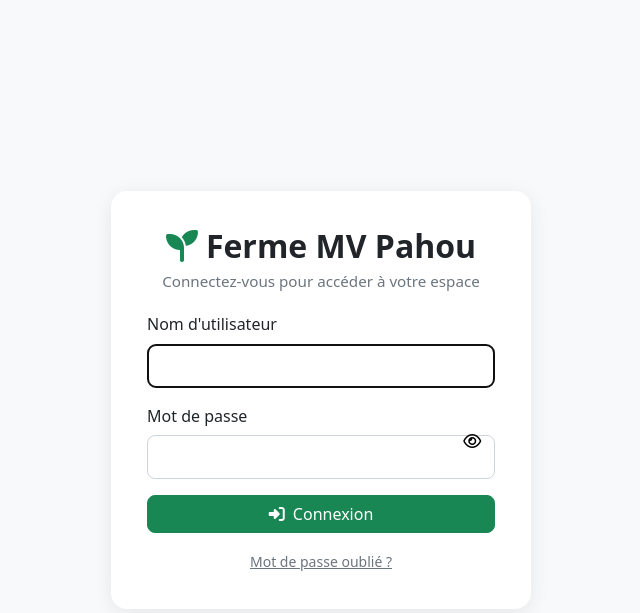
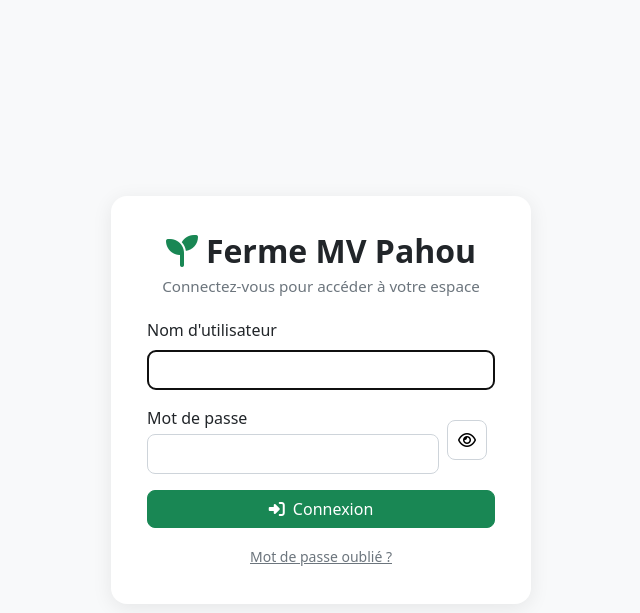
Before and after one commit to PAHOU-FARM/FERME-PAHOU, a Django app: page /accounts/login/ in a window 1280 px wide. Shown: the top 613 px of the page, without its empty margins (319-959 px from the left). Run offline with Django 5.2, Linux system fonts and the light colour scheme.

Commit message:
"Initial commit"

```diff
--- a/accounts/templates/accounts/login.html
+++ b/accounts/templates/accounts/login.html
@@ -12,41 +12,82 @@
   <link href="https://cdnjs.cloudflare.com/ajax/libs/font-awesome/6.5.0/css/all.min.css" rel="stylesheet" />
 
   <style>
-    body{
-      background:#f8f9fa;min-height:100vh;margin:0;
-      display:flex;align-items:center;justify-content:center;padding:16px;
+    body {
+      background: #f8f9fa;
+      display: flex;
+      align-items: center;
+      justify-content: center;
+      min-height: 100vh;
+      margin: 0;
+      padding: 16px;
     }
-    .login-card{
-      background:#fff;border-radius:1rem;box-shadow:0 4px 20px rgba(0,0,0,.08);
-      width:100%;max-width:420px;padding:2.25rem;
+    .login-card {
+      background: #fff;
+      border-radius: 1rem;
+      box-shadow: 0 4px 20px rgba(0,0,0,.08);
+      padding: 2.25rem;
+      width: 100%;
+      max-width: 420px;
     }
-    .login-card h2{ text-align:center;font-weight:600;margin-bottom:.25rem; }
-    .brand-sub{ text-align:center;color:#6c757d;margin-bottom:1.25rem;font-size:.95rem; }
-
-    /* Même dimension pour les 2 champs */
-    .field { margin-bottom: 1rem; }
-    .field label { display:block;margin-bottom:.45rem;font-weight:500; }
-    input[name="username"],
-    input[name="password"]{
-      display:block;width:100%;
-      height:44px; /* hauteur fixe commune */
-      padding:.6rem .75rem;
-      border:1px solid #ced4da;border-radius:.5rem;
-      font-size:1rem;background-color:#fff;
+    .login-card h2 {
+      text-align: center;
+      font-weight: 600;
+      margin-bottom: .25rem;
+    }
+    .brand-sub {
+      text-align: center;
+      color: #6c757d;
+      margin-bottom: 1.25rem;
+      font-size: .95rem;
     }
 
-    /* Conteneur du mot de passe + bouton œil parfaitement centré à DROITE */
-    .pw-wrap{ position:relative; }
-    .pw-wrap .toggle{
-      position:absolute; top:0; bottom:0; right:.55rem; /* centre vertical via top+bottom */
-      display:flex; align-items:center; justify-content:center;
-      border:0; background:transparent; padding:0; cursor:pointer; line-height:1;
-      width:28px; /* zone cliquable confortable */
+    /* Inputs alignés et mêmes dimensions */
+    .login-card input[type="text"],
+    .login-card input[type="password"] {
+      display: block;
+      width: 100%;
+      border: 1px solid #ced4da;
+      border-radius: .5rem;
+      padding: .6rem .75rem;
+      height: 40px;            /* hauteur uniforme */
+      line-height: 1.25rem;
     }
-    /* espace à droite pour l’icône */
-    .pw-wrap input[name="password"]{ padding-right:2.4rem; }
 
-    .btn { border-radius:.5rem; }
+    .btn { border-radius: .5rem; }
+
+    /* Bouton œil à l’extérieur du champ, centré verticalement */
+    .pwd-wrap {
+      position: relative;
+      /* marge droite pour respirer si besoin (facultatif) */
+      margin-right: 56px; /* espace visuel entre l'input et le bouton externe sur petits écrans */
+    }
+    .toggle-pwd-btn {
+      position: absolute;
+      top: 50%;
+      left: calc(100% + 8px);   /* 8px en dehors du bord droit du champ */
+      transform: translateY(-50%);
+      width: 40px;
+      height: 40px;
+      border: 1px solid #ced4da;
+      border-radius: .5rem;
+      background: #fff;
+      display: inline-flex;
+      align-items: center;
+      justify-content: center;
+      padding: 0;
+    }
+
+    /* Sur très petits écrans, évite le chevauchement (optionnel) */
+    @media (max-width: 380px) {
+      .toggle-pwd-btn {
+        left: auto;
+        right: 0;
+        position: static;
+        margin-top: 8px;
+        margin-left: 0;
+      }
+      .pwd-wrap { margin-right: 0; }
+    }
   </style>
 </head>
 
@@ -70,19 +111,19 @@
       {% if next %}<input type="hidden" name="next" value="{{ next }}">{% endif %}
 
       <!-- Nom d'utilisateur -->
-      <div class="field">
-        <label>Nom d'utilisateur</label>
+      <div class="mb-3">
+        <label class="form-label">Nom d'utilisateur</label>
         {{ form.username }}
         {% for err in form.username.errors %}
           <div class="invalid-feedback d-block">{{ err }}</div>
         {% endfor %}
       </div>
 
-      <!-- Mot de passe (œil centré verticalement à droite) -->
-      <div class="field pw-wrap">
-        <label>Mot de passe</label>
+      <!-- Mot de passe (œil à l'extérieur, centré verticalement) -->
+      <div class="mb-3 pwd-wrap">
+        <label class="form-label mb-1">Mot de passe</label>
         {{ form.password }}
-        <button class="toggle" type="button" id="togglePwd" aria-label="Afficher/Masquer le mot de passe">
+        <button class="toggle-pwd-btn" type="button" id="togglePwd" aria-label="Afficher/Masquer le mot de passe">
           <i class="fa-regular fa-eye"></i>
         </button>
         {% for err in form.password.errors %}
@@ -105,7 +146,8 @@
   <script>
     (function () {
       var btn = document.getElementById('togglePwd');
-      var inp = document.querySelector('input[name="password"]');
+      var pwInputId = "{{ form.password.id_for_label|escapejs }}";
+      var inp = document.getElementById(pwInputId);
       if (btn && inp) {
         btn.addEventListener('click', function () {
           var isPwd = inp.type === 'password';
```
